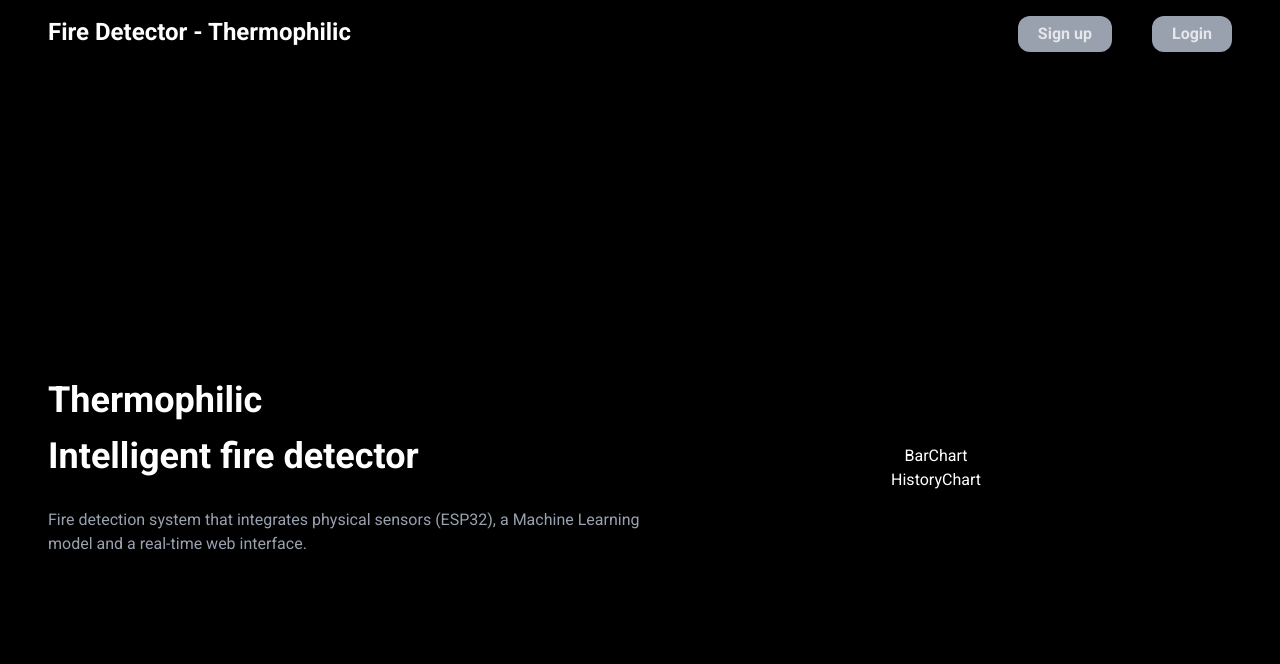
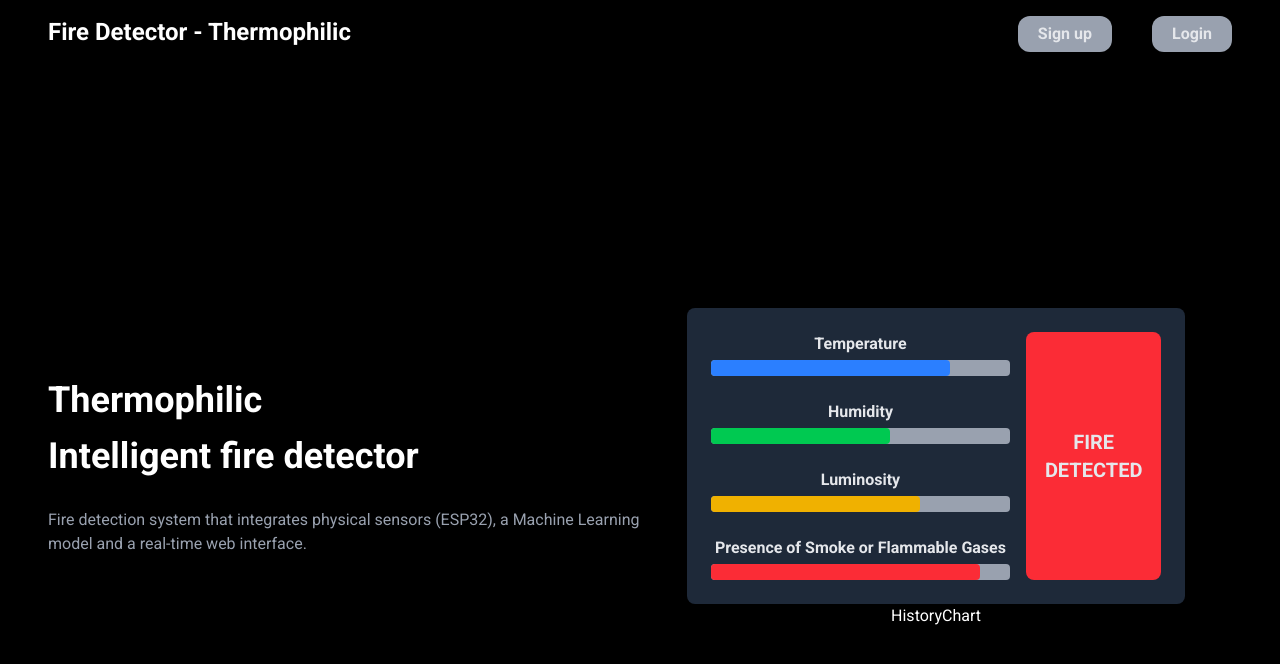
Before and after one commit to HenriqueMelo2007/fire-detector, a Next.js app in the folder frontend/: page / in a window 1280 px wide. Shown: the top 664 px of the page. Built offline with nearby package versions, Linux system fonts and the light colour scheme.

Commit message:
feat: it creates base bar chart component

```diff
--- a/frontend/src/components/barchart.tsx
+++ b/frontend/src/components/barchart.tsx
@@ -1,5 +1,55 @@
-export default function BarChart () {
+export default function BarChart() {
   return (
-    <div>BarChart</div>
+    <div className="flex items-center justify-center text-gray-200">
+      <div className="w-full max-w-6xl bg-gray-800 shadow-md rounded-lg p-6 flex">
+        <div className="w-[70%] pr-4">
+          <div className="space-y-6">
+            <div>
+              <p className="mb-1 font-semibold">Temperature</p>
+              <div className="w-full h-4 bg-gray-400 rounded">
+                <div
+                  className="h-4 bg-blue-500 rounded"
+                  style={{ width: '80%' }}
+                ></div>
+              </div>
+            </div>
+            <div>
+              <p className="mb-1 font-semibold">Humidity</p>
+              <div className="w-full h-4 bg-gray-400 rounded">
+                <div
+                  className="h-4 bg-green-500 rounded"
+                  style={{ width: '60%' }}
+                ></div>
+              </div>
+            </div>
+            <div>
+              <p className="mb-1 font-semibold">Luminosity</p>
+              <div className="w-full h-4 bg-gray-400 rounded">
+                <div
+                  className="h-4 bg-yellow-500 rounded"
+                  style={{ width: '70%' }}
+                ></div>
+              </div>
+            </div>
+            <div>
+              <p className="mb-1 font-semibold">
+              Presence of Smoke or Flammable Gases
+              </p>
+              <div className="w-full h-4 bg-gray-400 rounded">
+                <div
+                  className="h-4 bg-red-500 rounded"
+                  style={{ width: '90%' }}
+                ></div>
+              </div>
+            </div>
+          </div>
+        </div>
+        <div className="w-[30%] bg-red-500 flex items-center justify-center rounded-lg">
+          <span className="text-xl font-bold">
+            FIRE DETECTED
+          </span>
+        </div>
+      </div>
+    </div>
   )
 }
```
